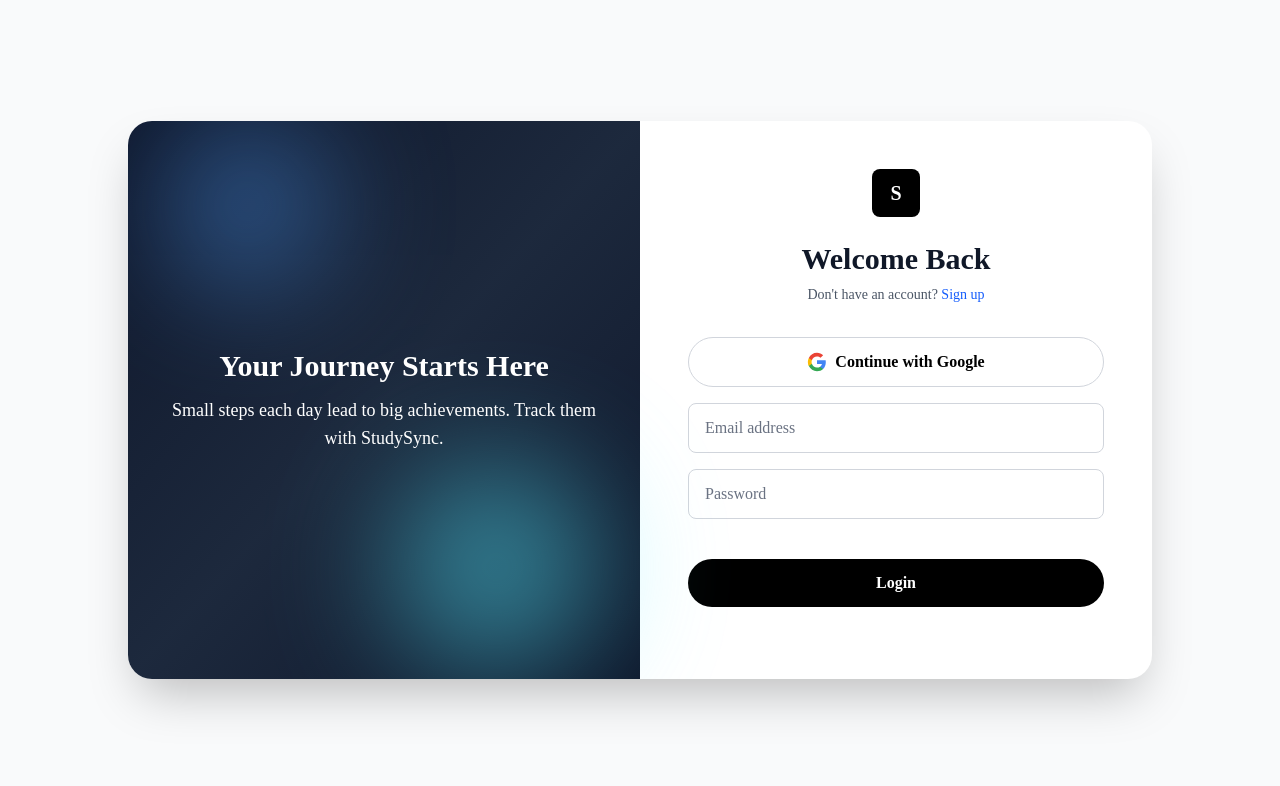
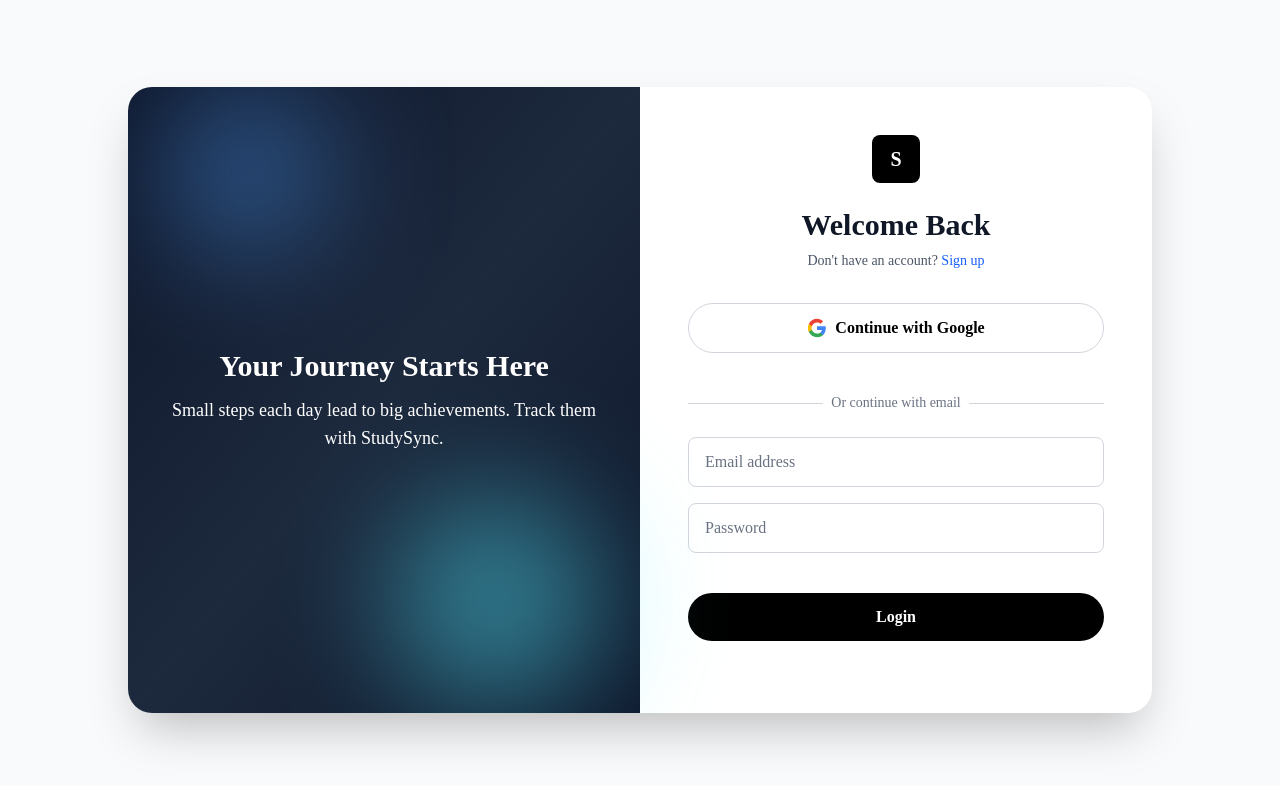
Before and after one commit to salina-nakarmi/StudySync, a React (Vite) app in the folder frontend/: page /sign-in in a window 1280 px wide. Shown: the top 786 px of the page. Built offline with nearby package versions, Linux system fonts and the light colour scheme; no server answers.

Commit message:
fixed bug with google signin/signup thing

```diff
--- a/frontend/src/auth/AuthenticationPage.jsx
+++ b/frontend/src/auth/AuthenticationPage.jsx
@@ -110,17 +110,17 @@
       setIsLoading(true);
       setError("");
 
-      // Use signUp or signIn based on mode
-      const authInstance = isLoginMode ? signIn : signUp;
-
-      if (!authInstance) {
+      if (!signUp) {
         setError("Authentication not ready. Please refresh the page.");
         setIsLoading(false);
         return;
       }
 
-      // Start OAuth flow - Clerk handles the rest
-      await authInstance.authenticateWithRedirect({
+      // ALWAYS use signUp for OAuth - it handles both new users AND existing users
+      // Clerk's signUp.authenticateWithRedirect automatically:
+      // - Creates account if user doesn't exist
+      // - Signs in if user already exists
+      await signUp.authenticateWithRedirect({
         strategy: "oauth_google",
         redirectUrl: window.location.origin + "/sso-callback",
         redirectUrlComplete: window.location.origin + "/dashboard",
@@ -229,6 +229,18 @@
             Continue with Google
           </button>
 
+                    {/* Divider */}
+          <div className="relative my-6">
+            <div className="absolute inset-0 flex items-center">
+              <div className="w-full border-t border-gray-300"></div>
+            </div>
+            <div className="relative flex justify-center text-sm">
+              <span className="px-2 bg-white text-gray-500">
+                Or continue with email
+              </span>
+            </div>
+          </div>
+
 
 
           <form onSubmit={handleSubmit} className="space-y-4 mb-6">
```
